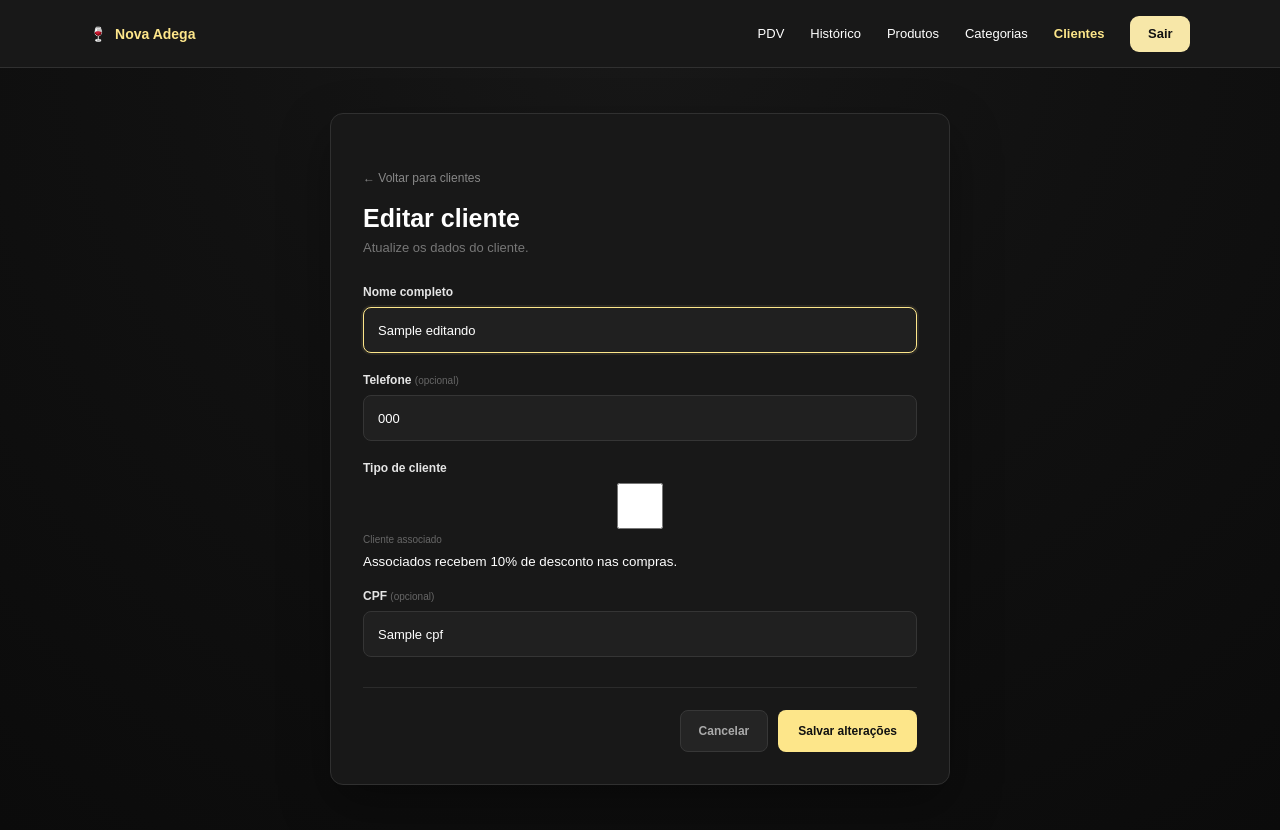
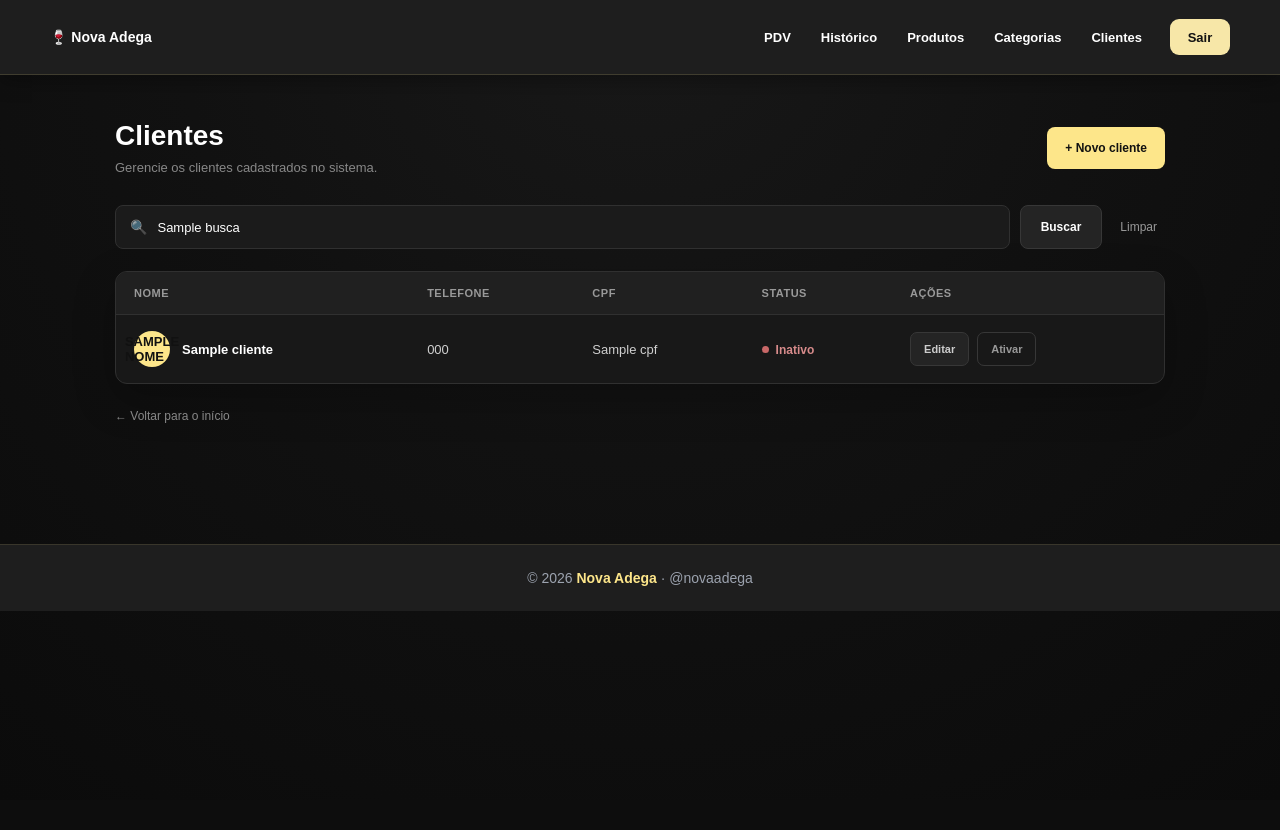
Before and after one commit to Jessy-Lima/Nova-Adega, a FastAPI app: template app/templates/clientes/form.html in a window 1280 px wide. After the commit the page ends 611 px from the top, so only its background shows below. Run offline with FastAPI, Linux system fonts and the light colour scheme; the template is opened without the code that fills it: most values are stand-ins (such as "Sample title", 1, 10 or a date in 2020).

Commit message:
refactor: ajustar cálculo de subtotal e melhorar a estrutura do código nos templates de clientes

```diff
--- a/app/controllers/pdv_controller.py
+++ b/app/controllers/pdv_controller.py
@@ -195,7 +195,9 @@ def finalizar_venda(
         # SUBTOTAL
         # ----------------------------------------------------
 
-        subtotal = produto.preco * quantidade
+        preco = float(produto.preco)
+
+        subtotal = preco * quantidade
 
         total_bruto += subtotal
 
@@ -203,7 +205,7 @@ def finalizar_venda(
             {
                 "produto": produto,
                 "quantidade": quantidade,
-                "preco": produto.preco,
+                "preco": preco,
                 "produto_nome": produto.nome,
             }
         )
--- a/app/templates/clientes/form.html
+++ b/app/templates/clientes/form.html
@@ -1,196 +1,271 @@
-<!DOCTYPE html>
-<html lang="pt-br">
+{% extends "base.html" %}
 
-<head>
-    <meta charset="UTF-8">
-    <meta name="viewport" content="width=device-width, initial-scale=1.0">
+{% block title %}
+    Clientes — Nova Adega
+{% endblock %}
 
-    <title>
-        {{ "Editar cliente" if editando else "Novo cliente" }} — Nova Adega
-    </title>
 
-    <link rel="stylesheet" href="/static/CSS/clientes.css">
-</head>
+{% block styles %}
 
-<body>
+<link
+    rel="stylesheet"
+    href="/static/CSS/clientes.css"
+>
 
-    <!-- =========================================
-         BARRA SUPERIOR
-         ========================================= -->
+{% endblock %}
 
-    <header class="topbar">
 
-        <a href="/" class="logo">
-            🍷 <span>Nova Adega</span>
-        </a>
-
-        <nav class="menu">
-
-            <a href="/pdv/">
-                PDV
-            </a>
-
-            <a href="/movimentacoes/">
-                Histórico
-            </a>
-
-            <a href="/produtos/">
-                Produtos
-            </a>
-
-            <a href="/categorias/">
-                Categorias
-            </a>
-
-            <a href="/clientes/" class="ativo">
-                Clientes
-            </a>
-
-            <a href="/auth/logout" class="btn-sair">
-                Sair
-            </a>
-
-        </nav>
-
-    </header>
-
+{% block content %}
 
 <!-- =========================================
      CONTEÚDO
      ========================================= -->
 
-    <main class="form-container">
+<main class="conteudo">
 
-        <div class="form-card">
+    <div class="cabecalho-pagina">
 
-            <div class="form-cabecalho">
+        <div>
 
-                <a href="/clientes" class="voltar">
-                    ← Voltar para clientes
-                </a>
-
-                <h1>
-                    {{ "Editar cliente" if editando else "Novo cliente" }}
-                </h1>
+            <h1>Clientes</h1>
 
             <p>
-                    {{ "Atualize os dados do cliente." if editando
-                    else "Cadastre um novo cliente no sistema." }}
+                Gerencie os clientes cadastrados no sistema.
             </p>
 
         </div>
 
 
+        <a href="/clientes/novo" class="btn-novo">
+            + Novo cliente
+        </a>
+
+    </div>
+
+
     <!-- =========================================
-                 ERROS
+         MENSAGENS
          ========================================= -->
 
-            {% if erro %}
+    {% if request.query_params.get('criado') == 'ok' %}
 
-            <div class="mensagem erro">
-                {{ erro }}
+        <div class="mensagem sucesso">
+            Cliente cadastrado com sucesso!
+        </div>
+
+    {% endif %}
+
+
+    {% if request.query_params.get('editado') == 'ok' %}
+
+        <div class="mensagem sucesso">
+            Cliente atualizado com sucesso!
         </div>
 
     {% endif %}
 
 
     <!-- =========================================
-                 FORMULÁRIO
+         BUSCA
          ========================================= -->
 
-            <form action="{{ '/clientes/' + editando.id|string + '/editar' if editando else '/clientes/novo' }}"
-                method="post" class="cliente-form">
+    <section class="filtros">
 
-                <!-- NOME -->
+        <form method="get" action="/clientes">
 
-                <div class="form-grupo">
+            <div class="campo-busca">
 
-                    <label for="nome">
-                        Nome completo
-                    </label>
+                <span>🔍</span>
 
-                    <input type="text" id="nome" name="nome" placeholder="Digite o nome completo"
-                        value="{{ editando.nome if editando else (valores.nome if valores else '') }}" required
-                        autofocus>
+                <input
+                    type="text"
+                    name="busca"
+                    placeholder="Buscar por nome..."
+                    value="{{ busca }}"
+                >
 
             </div>
 
 
-                <!-- TELEFONE -->
+            <button type="submit" class="btn-filtrar">
+                Buscar
+            </button>
 
-                <div class="form-grupo">
 
-                    <label for="telefone">
-                        Telefone
-                        <span>(opcional)</span>
-                    </label>
+            {% if busca %}
 
-                    <input type="text" id="telefone" name="telefone" placeholder="Ex: (11) 99999-9999"
-                        value="{{ editando.telefone if editando else (valores.telefone if valores else '') }}">
+                <a href="/clientes" class="btn-limpar">
+                    Limpar
+                </a>
+
+            {% endif %}
+
+        </form>
+
+    </section>
+
+
+    <!-- =========================================
+         TABELA
+         ========================================= -->
+
+    <section class="tabela-container">
+
+        <table>
+
+            <thead>
+
+                <tr>
+
+                    <th>Nome</th>
+
+                    <th>Telefone</th>
+
+                    <th>CPF</th>
+
+                    <th>Status</th>
+
+                    <th>Ações</th>
+
+                </tr>
+
+            </thead>
+
+
+            <tbody>
+
+                {% for c in clientes %}
+
+                <tr>
+
+                    <td>
+
+                        <div class="cliente-nome">
+
+                            <div class="avatar">
+                                {{ c.nome[0]|upper }}
+                            </div>
+
+                            <strong>
+                                {{ c.nome }}
+                            </strong>
 
                         </div>
 
-                <!-- ASSOCIADO -->
+                    </td>
 
-                <div class="form-grupo associado-grupo">
 
-                    <label>
-                        Tipo de cliente
-                    </label>
+                    <td>
+                        {{ c.telefone or "—" }}
+                    </td>
 
-                    <label class="associado-checkbox">
 
-                        <input type="checkbox" name="is_associado" value="true" {% if editando and editando.is_associado
-                            %} checked {% endif %}>
+                    <td>
+                        {{ c.cpf or "—" }}
+                    </td>
 
-                        <span>
-                            Cliente associado
+
+                    <td>
+
+                        {% if c.ativo %}
+
+                            <span class="status ativo">
+
+                                <span></span>
+
+                                Ativo
+
                             </span>
 
-                    </label>
+                        {% else %}
 
-                    <small>
-                        Associados recebem 10% de desconto nas compras.
-                    </small>
+                            <span class="status inativo">
 
-                </div>
+                                <span></span>
+
+                                Inativo
+
+                            </span>
+
+                        {% endif %}
+
+                    </td>
 
 
-                <!-- CPF -->
+                    <td>
 
-                <div class="form-grupo">
+                        <div class="acoes">
 
-                    <label for="cpf">
-                        CPF
-                        <span>(opcional)</span>
-                    </label>
-
-                    <input type="text" id="cpf" name="cpf" placeholder="Ex: 000.000.000-00"
-                        value="{{ editando.cpf if editando else (valores.cpf if valores else '') }}">
-
-                </div>
+                            <a
+                                href="/clientes/{{ c.id }}/editar"
+                                class="btn-editar"
+                            >
+                                Editar
+                            </a>
 
 
-                <!-- BOTÕES -->
+                            <form
+                                action="/clientes/{{ c.id }}/toggle-ativo"
+                                method="post"
+                            >
 
-                <div class="form-acoes">
-
-                    <a href="/clientes" class="btn-cancelar">
-                        Cancelar
-                    </a>
-
-                    <button type="submit" class="btn-salvar">
-                        {{ "Salvar alterações" if editando else "Cadastrar cliente" }}
+                                <button
+                                    type="submit"
+                                    class="btn-status"
+                                >
+                                    {{ "Desativar" if c.ativo else "Ativar" }}
                                 </button>
-
-                </div>
 
                             </form>
 
                         </div>
 
+                    </td>
+
+                </tr>
+
+                {% endfor %}
+
+
+                {% if not clientes %}
+
+                <tr>
+
+                    <td colspan="5" class="nenhum">
+
+                        <div class="nenhum-icone">
+                            👥
+                        </div>
+
+                        <strong>
+                            Nenhum cliente encontrado
+                        </strong>
+
+                        <span>
+                            Cadastre um cliente para começar.
+                        </span>
+
+                    </td>
+
+                </tr>
+
+                {% endif %}
+
+            </tbody>
+
+        </table>
+
+    </section>
+
+
+    <!-- =========================================
+         VOLTAR
+         ========================================= -->
+
+    <a href="/" class="voltar">
+        ← Voltar para o início
+    </a>
+
 </main>
 
-</body>
-
-</html>
+{% endblock %}
```
Also changed, not shown: app/models/venda.py (+114 -24 lines), app/templates/clientes/index.html (+26 -48 lines). Lines whose indentation alone changed are shown as unchanged.
